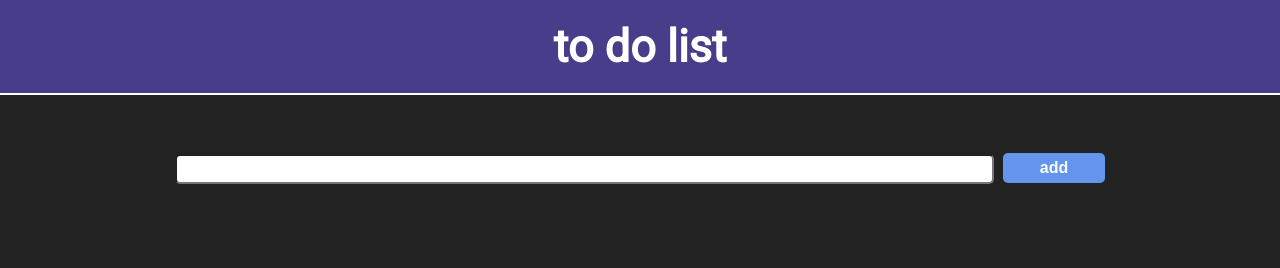
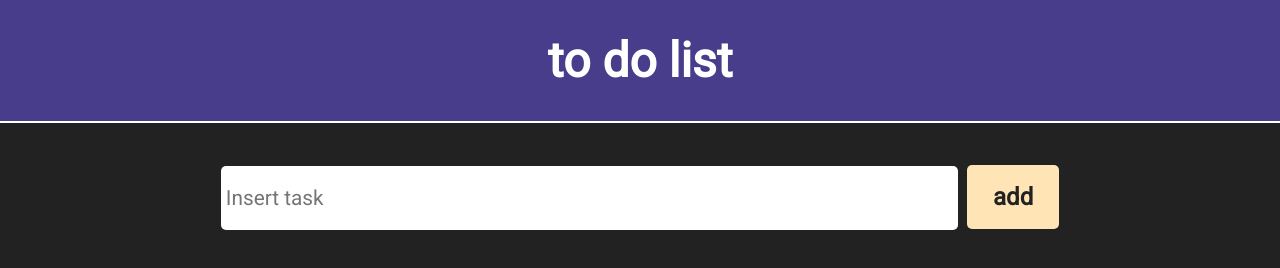
Before and after one commit to CaceresFederico/to-do-list-course-it, a plain HTML site: page index.html in a window 1280 px wide. Drawn offline with Linux system fonts and the light colour scheme.

Commit message:
v1.2 css and js improved

```diff
--- a/css/styles.css
+++ b/css/styles.css
@@ -2,57 +2,78 @@
     padding: 0px;
     margin: 0px;
     box-sizing: border-box;
+    font-family: 'Roboto', sans-serif;
 }
 
 body{
     background-color: #222;
     color:white;
     text-align: center;
-    font-family: 'Roboto', sans-serif;
 }
 
 h1{
-    font-size: 45px;
+    font-size: 3rem;
     background-color: darkslateblue;
-    padding: 20px 0px;
+    padding: 2rem 0px;
     border-bottom: 2px solid white;
 }
 
 #form{
-    /* border: 2px solid white; */
-    padding: 3% 0px;
-    min-width: 40%;
-    max-width: 80%;
+    max-width: 90%;
     text-align: center;
-    margin: 20px auto;
+    margin: 0px auto;
 }
 
-#form>button{
-    font-size: 1rem;
+.container{
+    margin: 10px auto;
+    padding: 2rem 0px;
+    width: 80%;
+}
+
+#btn{
+    font-size: 1.5rem;
     font-weight: bold;
-    color: white;
+    text-align: center;
+    padding:5px;
+    color: #222;
     border: none;
     border-radius: 5px;
-    background-color:cornflowerblue;
+    background-color: moccasin;
     margin-left: 5px;
     width: 10%;
-    height: 30px;
-    /* border: 2px solid red; */
+    height: 8vh;
 }
 
 #inputValue{
-    /* border: 2px solid red; */
     padding-left: 5px;
+    border: none;
     border-radius: 5px;
-    height: 30px;
+    font-size: 1.3rem;
     width: 80%;
+    height: 8vh;
 }
 
 #list{
-    padding: 40px 0px;
+    text-align: center;
+    margin-bottom: 5%;
 }
 
 li{
     list-style: none;
-    padding: 10px 0px;
+    padding: 2% 0px;
+    font-size: 1.5rem;
+    cursor: pointer;
 }
+
+/* MEDIA QUERIES */
+@media (max-width: 576px) {
+
+    #inputValue{
+        width: 100%;
+    }
+    #btn {
+        margin-left: 0px;
+        margin-top: 10px;
+        width: 100%;
+    }
+}
--- a/index.html
+++ b/index.html
@@ -14,11 +14,17 @@
 </head>
 
 <body>
+    <!-- TITULO -->
     <span id="titulo"></span>
+
+    <!-- FORM -->
     <div id="form">
-        <input type="text" id="inputValue" onkeyup="enterEvent(event)" />
-        <button onclick="addItem()">add</button>
+        <div class="container">
+            <input type="text" id="inputValue" placeholder="Insert task" onkeyup="enterEvent(event)" />
+            <button id="btn" onclick="addItem()">add</button>
+        </div>
         <ul id="list" onclick="erase(event)">
+            <!-- javaScript  -->
         </ul>
     </div>
 
--- a/js/main.js
+++ b/js/main.js
@@ -1,22 +1,23 @@
-let list = document.getElementById('list');
-const titulo = document.getElementById('titulo');
 const h1 = createElements('h1', "to do list", 'titulo');
 
-function addItem() { //Generando el elemento con createElement
+//Generando el elemento con createElement
+function addItem() {
     let input = document.getElementById('inputValue').value;
-    if (input.length != 0) createElements('li', input, 'list', input);
+    input.length != 0 ? createElements('li', input, 'list', input): alert("input vacío")
+    document.getElementById('inputValue').value = ''
 };
 
-function enterEvent(e) { //Captura el Enter
-    if (e.code == 'Enter' ) addItem();
+//Captura el Enter pasando el evento como parámetro
+function enterEvent(e) { if (e.code == 'Enter' ) addItem();}
+
+//Remueve matcheando el e.target.textContext con el id de cada li que incluimos en la funcion createELements();
+function erase(e){
+    let toErase = document.getElementById(e.target.textContent);
+    if (toErase) toErase.remove();
 }
 
-function erase(e){ //Remueve matcheando el e.target.textContext con el id de cada li que incluimos en la funcion createELements
-    let toErase = document.getElementById(e.target.textContent);
-    if (toErase)toErase.remove();
-}
-
-function createElements(type, content, parentId, id) { //Función reutilizable utilizada para generar los elementos y renderizarlos
+//Función reutilizable utilizada para generar los elementos y renderizarlos
+function createElements(type, content, parentId, id) {
     const parent = document.getElementById(parentId);
     const task = document.createElement(type);
     const taskName = document.createTextNode(content);
```
